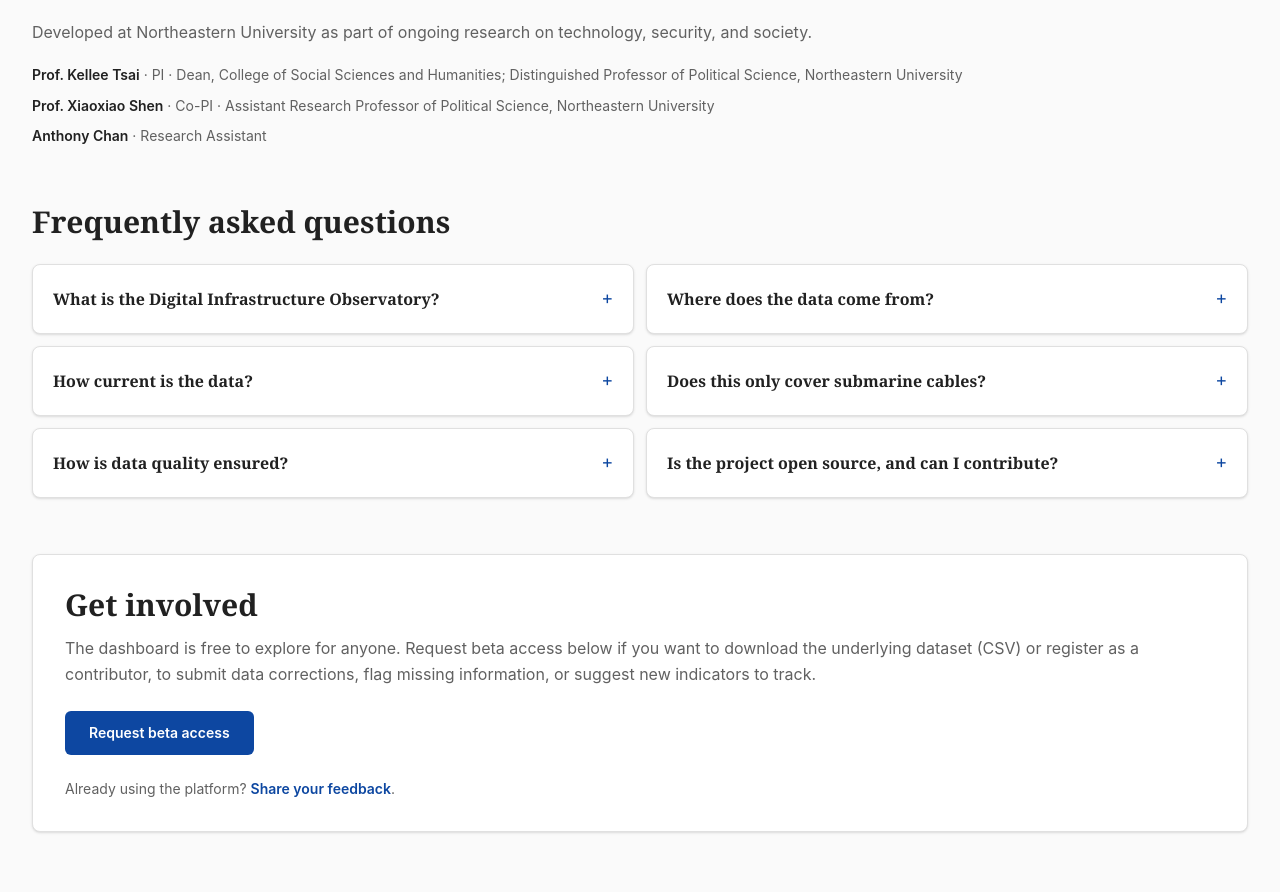
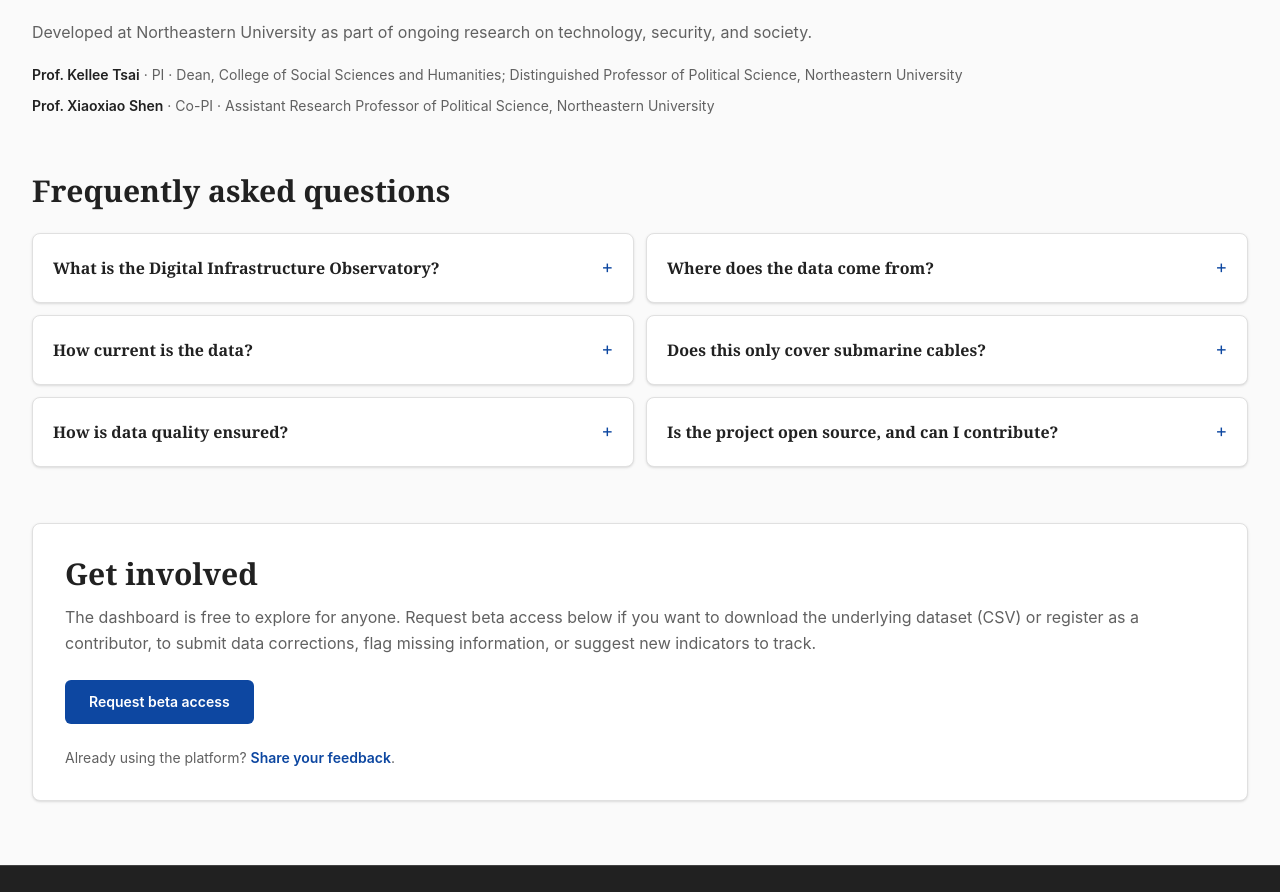
Before and after one commit to Global-Digital-Infrastructure-Dashboard/submarine-cable-observatory, a React (Vite) app: page / in a window 1280 px wide. Shown: the part 2346-3238 px from the top of the page. Built offline with nearby package versions, Linux system fonts and the light colour scheme.

Commit message:
Update About.jsx

```diff
--- a/src/pages/About.jsx
+++ b/src/pages/About.jsx
@@ -56,7 +56,6 @@ const team = [
     name: 'Prof. Xiaoxiao Shen',
     role: 'Co-PI · Assistant Research Professor of Political Science, Northeastern University',
   },
-  { name: 'Anthony Chan', role: 'Research Assistant' },
 ]
 
 const faqs = [
```
